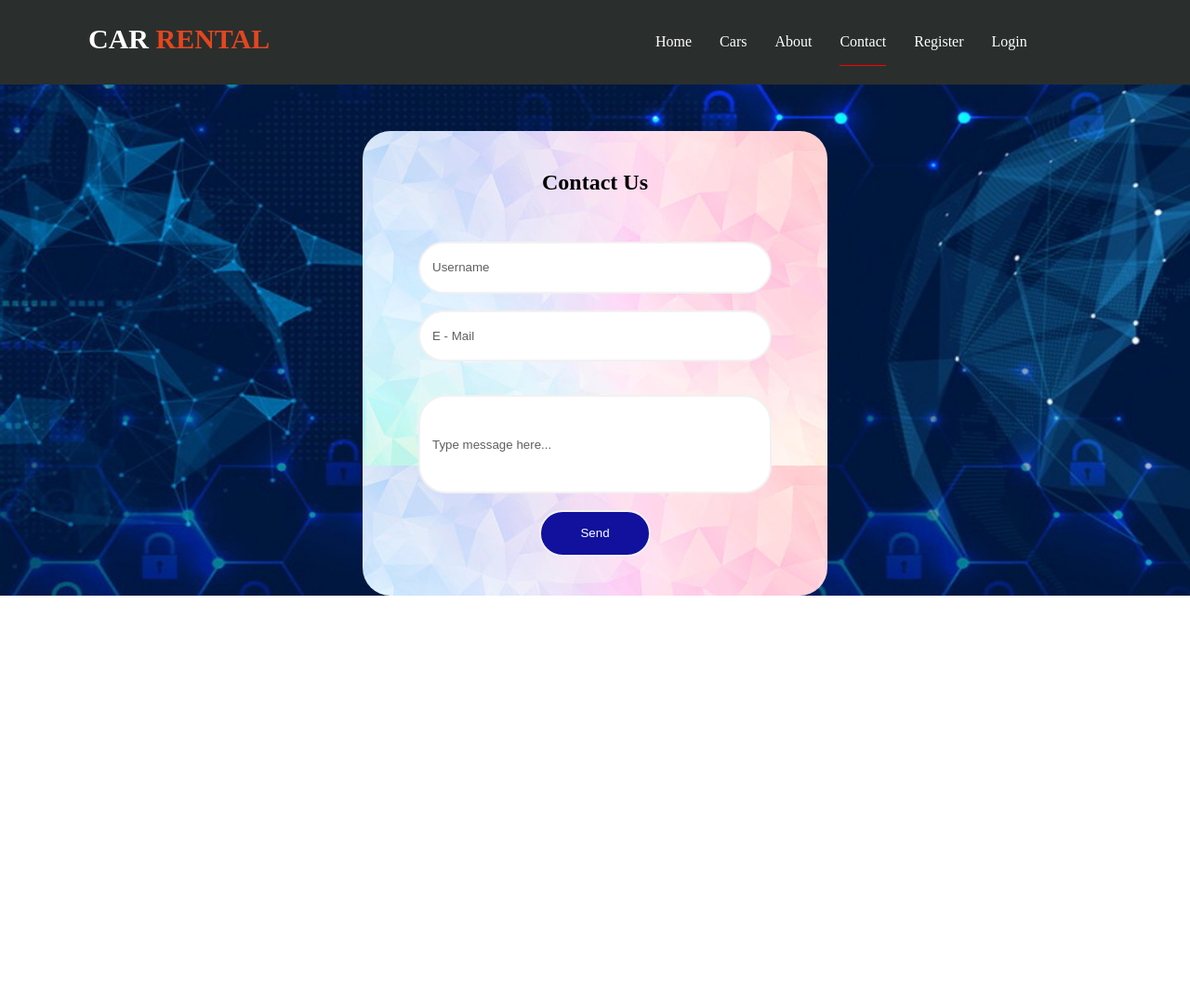
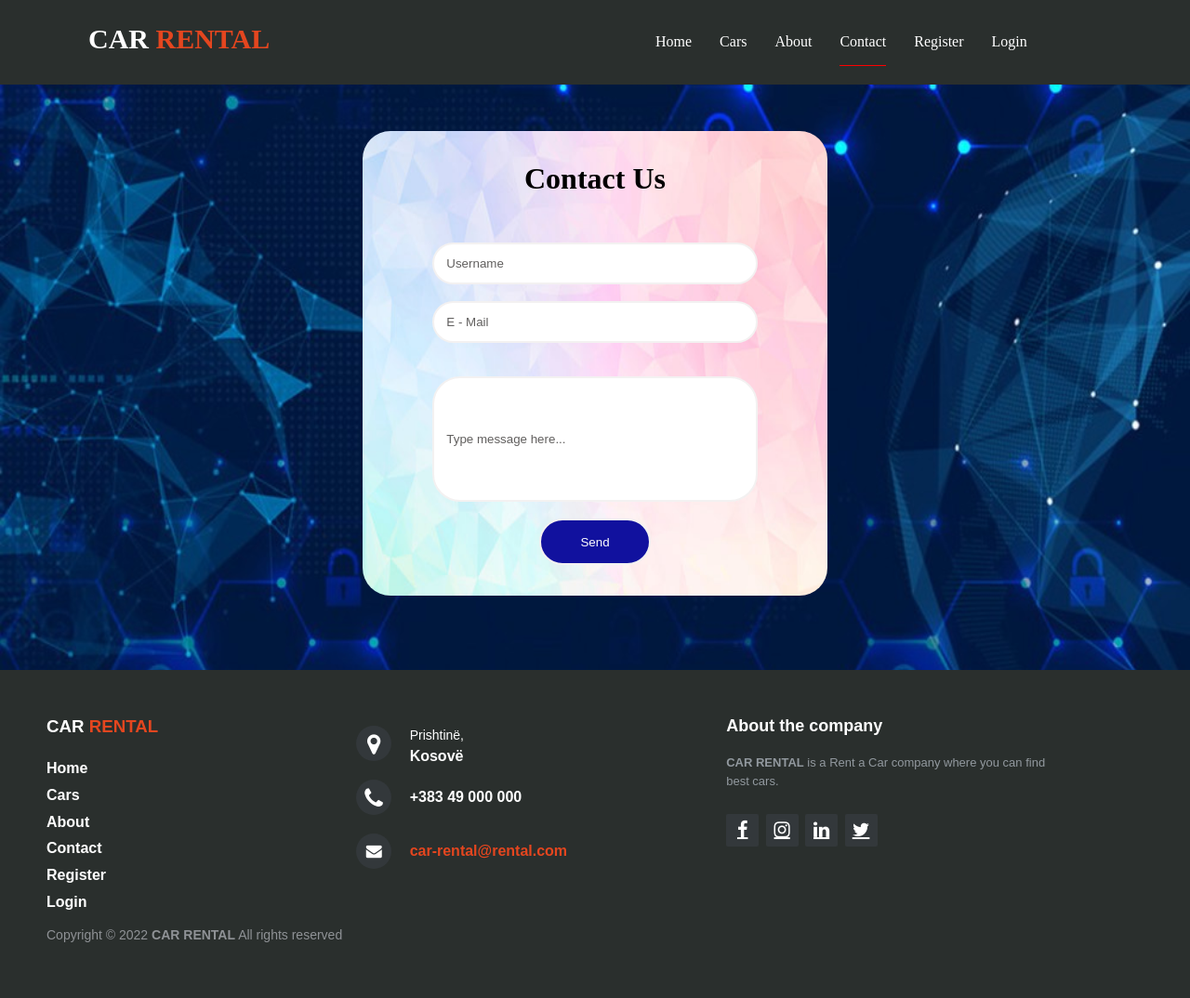
Before and after one commit to AstritMuciqi/RentalServices, a PHP site: page /contactUs.html in a window 1280 px wide. Shown: the whole page at 93% size. Before the commit the page ends 641 px from the top, so only its background shows below. Run offline with PHP 8.4, Linux system fonts and the light colour scheme; some libraries are stand-ins or nearby versions.

Commit message:
Evetimi i disa problemeve me height dhe shtimin i links per footer

```diff
--- a/contactUs.html
+++ b/contactUs.html
@@ -1,13 +1,12 @@
-<!DOCTYPE html>
-<html style="height: 100%;">
+<html>
 
 <head>
+    <link rel="stylesheet" href="./css/style.css">
+    <link rel="stylesheet" href="https://cdnjs.cloudflare.com/ajax/libs/font-awesome/4.7.0/css/font-awesome.min.css">
     <title>Contact US</title>
-    <link rel="stylesheet" href="./css/style.css">
 </head>
 
-<body style="height: 100% ;">
-    <div class="container">
+<body class="bodyContact">
     <header class="header">
         <div class="logo">
             <a href=""><b>CAR <span>RENTAL</span></b></a>
@@ -26,13 +25,57 @@
         </div>
     </header>
     <div class="formBox">
-            <h2>Contact Us</h2>
+        <h1>Contact Us</h1>
         <input class="inputi" type="text" value="Username"> <br>
         <input class="inputi" type="email" value="E - Mail"> <br> <br>
         <input class="message" type="text" value="Type message here..."> <br>
         <input style="color: white;" class="submit" type="submit" value="Send">
     </div>
     </div>
+    <footer class="footer-distributed">
+        <div class="fotter-l">
+            <h3>CAR <span>RENTAL</span></h3>
+            <p class="footer-links">
+                <a href="./index.html">Home</a> <br>
+                <a href="#">Cars</a> <br>
+                <a href="#">About</a> <br>
+                <a href="#">Contact</a> <br>
+                <a href="#">Register</a> <br>
+                <a href="#">Login</a>
+            </p>
+            <p class="footer-company-name">Copyright © 2022 <strong>CAR RENTAL</strong>
+                All rights reserved</p>
+        </div>
+        <div class="footer-center">
+            <div>
+                <i class="fa fa-map-marker"></i>
+                <p><span>Prishtinë,</span>
+                    Kosovë</p>
+            </div>
+            <div>
+                <i class="fa fa-phone"></i>
+                <p>+383 49 000 000</p>
+            </div>
+            <div>
+                <i class="fa fa-envelope"></i>
+                <p><a href="#">car-rental@rental.com</a></p>
+            </div>
+        </div>
+        <div class="footer-right">
+            <p class="footer-company-about">
+                <span>About the company</span>
+                <strong>CAR RENTAL</strong> is a Rent a Car company where you can find
+                best cars.
+            </p>
+            <div class="footer-icons">
+                <a href="https://www.facebook.com/" class="fa fa-facebook"></a>
+                <a href="https://www.instagram.com/" class="fa fa-instagram"></a>
+                <a href="https://www.linkedin.com/?trk=guest_homepage-basic_nav-header-logo" class="fa fa-linkedin"></a>
+                <a href="https://twitter.com/" class="fa fa-twitter"></a>
+            </div>
+    </footer>
+    <script type="text/javascript" src="https://cdnjs.cloudflare.com/ajax/libs/jquery/3.2.1/jquery.min.js"></script>
+    <script src="./js/script.js"></script>
 </body>
 
 </html>
--- a/css/style.css
+++ b/css/style.css
@@ -3,6 +3,7 @@
     margin: 0;
     padding: 0;
 }
+
 .header{
     display: flex;
     width: 100%
@@ -119,7 +120,7 @@ a:hover{
     margin-top: 402px;
     width: 97%;
     margin-left: 20px;
-    height: 560px;
+    height: 580px;
     border-radius: 30px;
     display: flex;
     flex-direction: row;
@@ -128,7 +129,6 @@ a:hover{
     justify-content: space-around;
     background-image: url("../assets/background8.jpg");
     background-size: 100% 100%;
-
 }
 
 .offers1{
@@ -248,21 +248,23 @@ a:hover{
     justify-content: center;
     flex-direction: column;
     background-image: url("../assets/contactForm3.jpg");
-    border-radius: 30px;}
+    background-size: 100% 100%;
+    border-radius: 30px;
+}
 .inputi{
     width: 350px;
-    height: 25px;
+    height: 45px;
     margin: 0 auto ;
     padding: 1em;
 }
 .message{
     width: 350px;
-    height: 75px;
+    height: 135px;
     margin: 0 auto ;
     padding: 1em;
 }
 
-.formBox h2{
+.formBox h1{
     align-self: center;
     margin-bottom: 50px;
 
@@ -278,7 +280,8 @@ a:hover{
     border-radius: 30px;
     border: 2px solid #f3f1f1;
 }
-.container{
+.bodyContact{
+    height: 100%;
     background-image: url("../assets/contactForm.jpg");
     background-size: 100% 100%;
 }
@@ -286,7 +289,6 @@ a:hover{
 /* Footer */
 
 footer{
-    position: fixed;
     bottom: 0;
     display: flex;
 }
```
Also changed, not shown: index.html (+14 -20 lines). Lines whose indentation alone changed are shown as unchanged.
